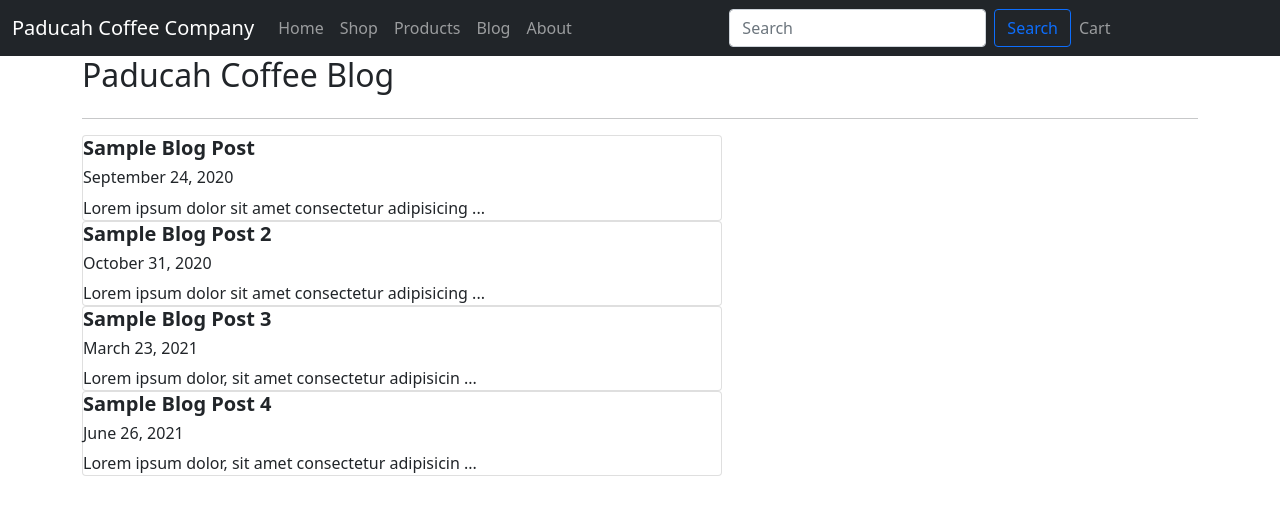
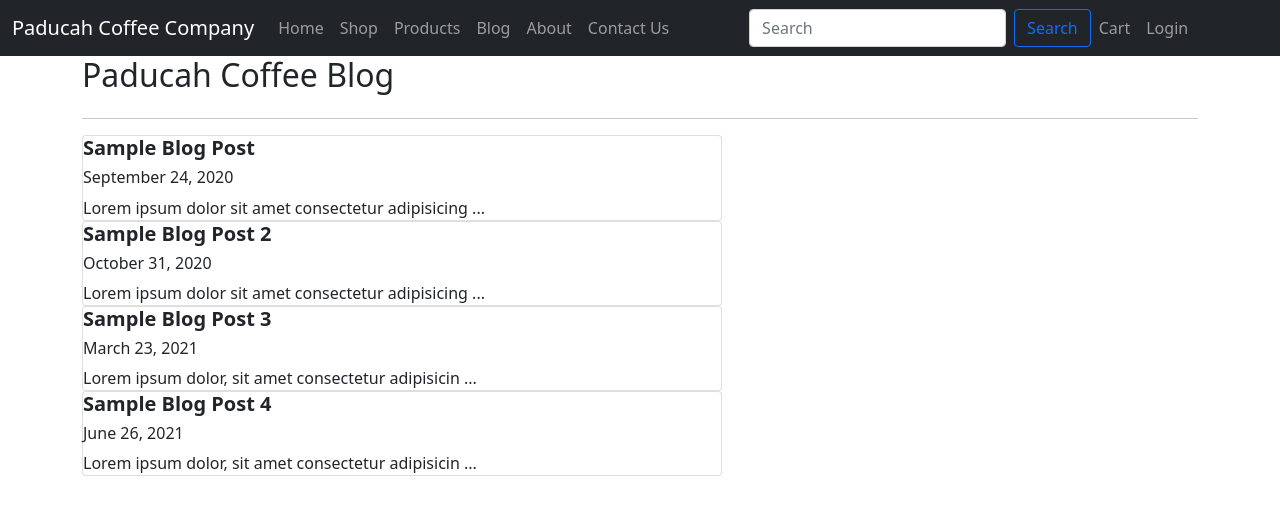
Before and after one commit to sporkupine/Paducah-Coffee-Site, an Angular app: page /blog in a window 1280 px wide. Shown: the top 514 px of the page. Built offline with nearby package versions, Linux system fonts and the light colour scheme.

Commit message:
added contact component, routes & header link

```diff
--- a/src/app/app-routing.module.ts
+++ b/src/app/app-routing.module.ts
@@ -8,6 +8,7 @@ import { ProductsComponent } from "./shop/products/products.component";
 import { ShopComponent } from "./shop/shop.component";
 import { AboutComponent} from "./about/about.component";
 import { BlogPostItemComponent } from "./blog/blog-post-item/blog-post-item.component";
+import { ContactComponent } from "./contact/contact.component";
 
 const routes: Routes = [
   { path: '', component: HomeComponent, pathMatch: "full"},
@@ -18,6 +19,7 @@ const routes: Routes = [
   { path: 'blog/:id', component: BlogPostItemComponent},
   { path: 'products', component: ProductsComponent},
   { path: 'about', component: AboutComponent},
+  { path: 'contact', component: ContactComponent},
   { path: '**', component: ErrorPageComponent}
 ]
 
--- a/src/app/app.module.ts
+++ b/src/app/app.module.ts
@@ -14,6 +14,7 @@ import { AppRoutingModule } from './app-routing.module';
 import { BlogPostItemComponent } from './blog/blog-post-item/blog-post-item.component';
 import { ProductsComponent } from './shop/products/products.component';
 import { AboutComponent } from './about/about.component';
+import { ContactComponent } from './contact/contact.component';
 
 @NgModule({
   declarations: [
@@ -28,7 +29,8 @@ import { AboutComponent } from './about/about.component';
     ErrorPageComponent,
     BlogPostItemComponent,
     ProductsComponent,
-    AboutComponent
+    AboutComponent,
+    ContactComponent
   ],
   imports: [
     BrowserModule,
--- a/src/app/blog/blog-post-item/blog-post-item.component.html
+++ b/src/app/blog/blog-post-item/blog-post-item.component.html
@@ -6,6 +6,7 @@
     <h6>
       {{activePost.date}}
     </h6>
+    <hr>
     <p class="list-item-group-text">
       {{activePost.content}}
     </p>
--- a/src/app/blog/blog.component.html
+++ b/src/app/blog/blog.component.html
@@ -1,6 +1,6 @@
 <div class="container">
   <div class="row">
-    <div class="col-xs-8">
+    <div class="col-xs-10">
       <h2>Paducah Coffee Blog</h2>
     </div>
   </div>
--- /dev/null
+++ b/src/app/contact/contact.component.html
@@ -0,0 +1 @@
+<p>contact works!</p>
--- /dev/null
+++ b/src/app/contact/contact.component.ts
@@ -0,0 +1,15 @@
+import { Component, OnInit } from '@angular/core';
+
+@Component({
+  selector: 'app-contact',
+  templateUrl: './contact.component.html',
+  styleUrls: ['./contact.component.css']
+})
+export class ContactComponent implements OnInit {
+
+  constructor() { }
+
+  ngOnInit(): void {
+  }
+
+}
--- a/src/app/header/header.component.html
+++ b/src/app/header/header.component.html
@@ -60,6 +60,15 @@
             routerLink="/about"
             routerLinkActive="active-link">About</a>
         </li>
+        <li class="nav-item">
+          <a
+          (click)="onContactUs()"
+           class="nav-link"
+            tabindex="-1"
+            style="cursor: pointer;"
+            routerLink="/contact"
+            routerLinkActive="active-link">Contact Us</a>
+        </li>
       </ul>
       <form class="d-flex">
         <input class="form-control me-2" type="search" placeholder="Search" aria-label="Search">
@@ -73,6 +82,13 @@
         routerLink="/cart"
         routerLinkActive="active-link">Cart</a>
       </li>
+      <li class="nav-item">
+        <a class="nav-link"
+        tabindex="-1"
+        style="cursor: pointer;"
+        routerLink=""
+        routerLinkActive="active-link">Login</a>
+      </li>
       </ul>
     </div>
   </div>
--- a/src/app/header/header.component.ts
+++ b/src/app/header/header.component.ts
@@ -29,6 +29,9 @@ export class HeaderComponent implements OnInit {
   onAbout(){
     this.router.navigate(['about'], {relativeTo: this.route});
   }
+  onContactUs(){
+    this.router.navigate(['contact'], {relativeTo: this.route});
+  }
 
 
 
```
Also changed, not shown: src/app/contact/contact.component.css (added).
